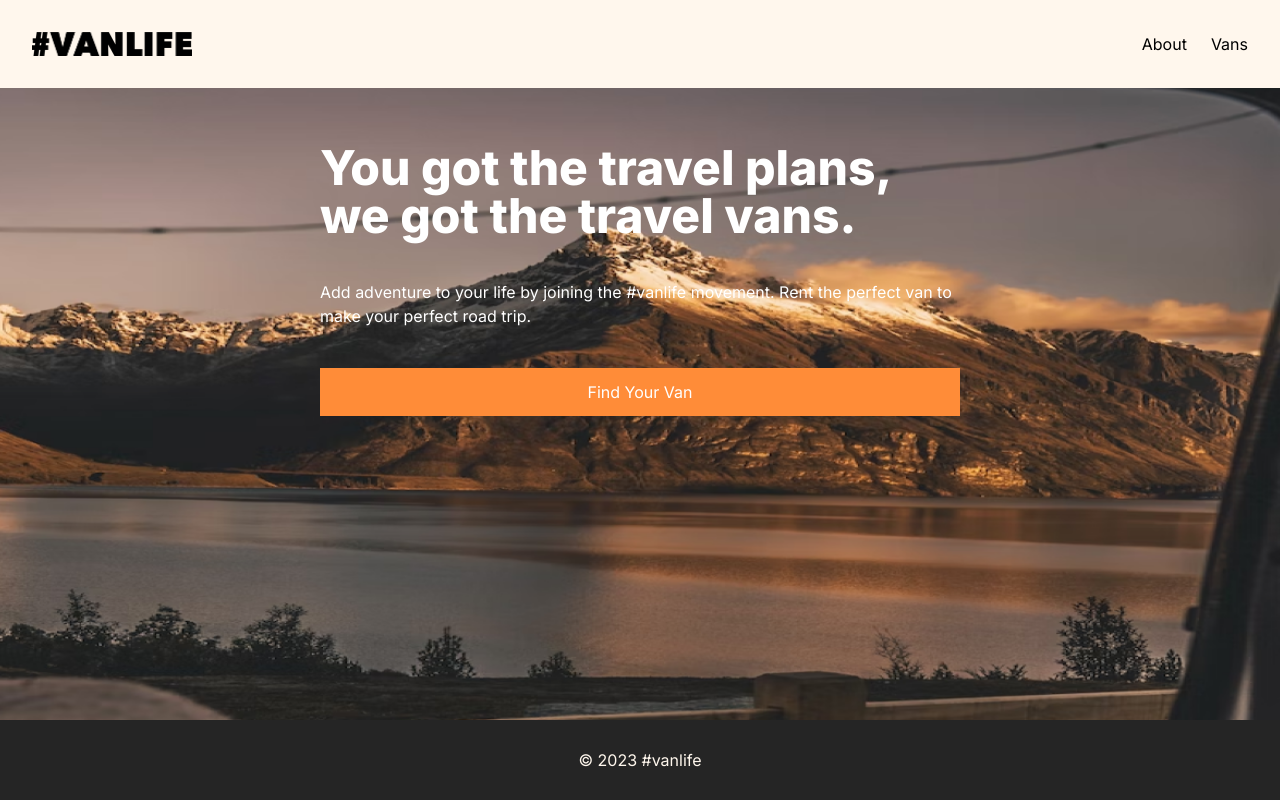
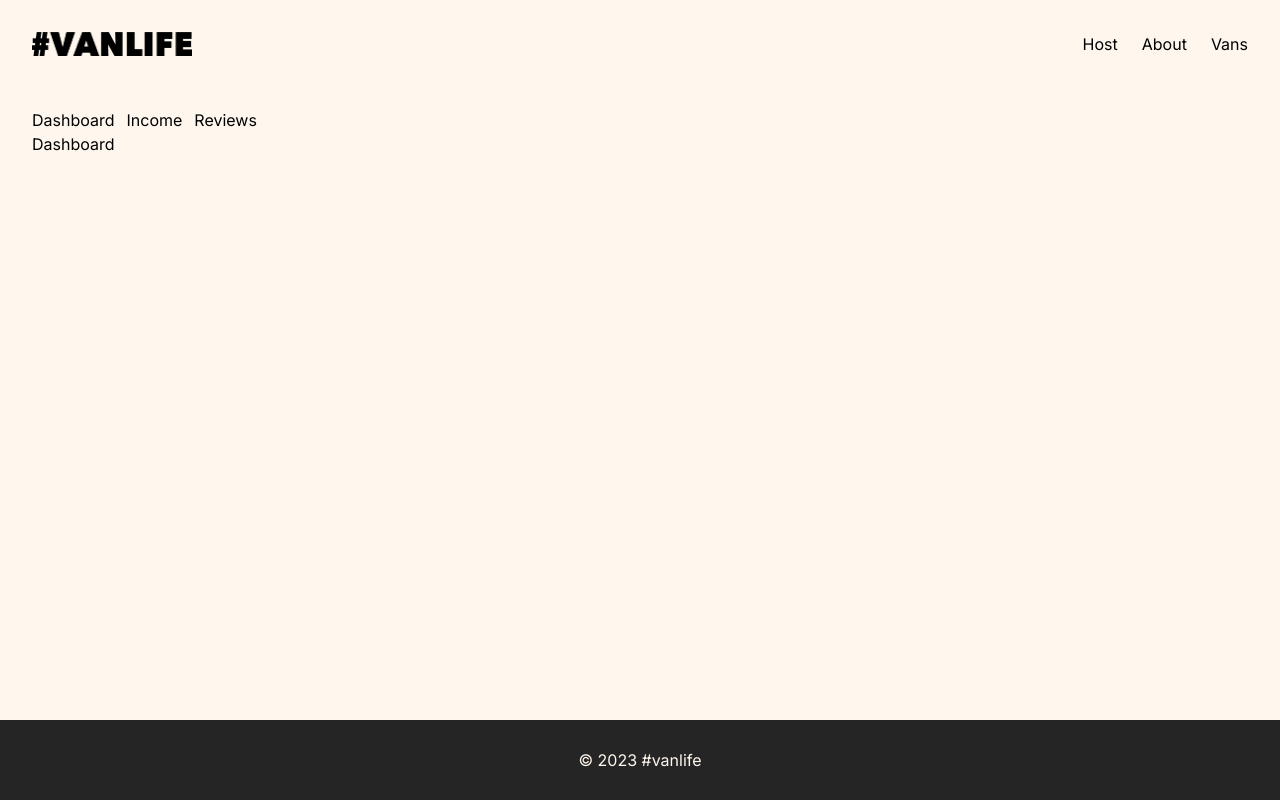
Before and after one commit to stvrdeol/vanlife, a React (Vite) app: page /host in a window 1280 px wide. Built offline with nearby package versions, Linux system fonts and the light colour scheme; what miragejs would draw is missing.

Commit message:
created a new host route and inside it new nested routes to the host

```diff
--- a/src/App.jsx
+++ b/src/App.jsx
@@ -2,19 +2,28 @@ import { Route, Routes } from "react-router-dom";
 import Layout from "./components/Layout";
 import About from "./pages/About";
 import Home from "./pages/Home";
-import Van from "./pages/Van";
-import Vans from "./pages/Vans";
+import Dashboard from "./pages/host/Dashboard";
+import Host from "./pages/host/Host";
+import Income from "./pages/host/Income";
+import Reviews from "./pages/host/Reviews";
+import Van from "./pages/vans/Van";
+import Vans from "./pages/vans/Vans";
 import "./server";
 function App() {
   return (
     <>
       <Routes>
-        <Route element={<Layout />}>
-          <Route path="/" element={<Home />} />
-          <Route path="/about" element={<About />} />
-          <Route path="/vans" element={<Vans />} />
+        <Route path="/" element={<Layout />}>
+          <Route index element={<Home />} />
+          <Route path="host" element={<Host />}>
+            <Route index element={<Dashboard />} />
+            <Route path="income" element={<Income />} />
+            <Route path="reviews" element={<Reviews />} />
+          </Route>
+          <Route path="about" element={<About />} />
+          <Route path="vans" element={<Vans />} />
           <Route path="*" element={<Home />} />
-          <Route path="/vans/:id" element={<Van />} />
+          <Route path="vans/:id" element={<Van />} />
         </Route>
       </Routes>
     </>
--- a/src/pages/Nav.jsx
+++ b/src/pages/Nav.jsx
@@ -2,12 +2,15 @@ import { Link } from "react-router-dom";
 import logo from "../assets/logog.png";
 function Nav() {
   return (
-    <header className="flex bg-[#FFF7ED] p-8 items-center justify-between  ">
+    <header className="flex bg-[#FFF7ED] p-8 items-center gap-3 justify-between  ">
       <Link to="/">
         <img src={logo} alt="logo" className="w-40" />
       </Link>
       <nav>
         <ul className="flex gap-6">
+          <li>
+            <Link to="/host">Host</Link>
+          </li>
           <li>
             <Link to="/about">About</Link>
           </li>
--- /dev/null
+++ b/src/pages/host/Dashboard.jsx
@@ -0,0 +1,5 @@
+function Dashboard() {
+  return <div>Dashboard</div>;
+}
+
+export default Dashboard;
--- /dev/null
+++ b/src/pages/host/Host.jsx
@@ -0,0 +1,24 @@
+import { Link, Outlet } from "react-router-dom";
+
+function Host() {
+  return (
+    <section className="py-5 px-8">
+      <nav>
+        <ul className="flex  gap-3">
+          <li>
+            <Link to={"/host"}>Dashboard</Link>
+          </li>
+          <li>
+            <Link to={"/host/income"}>Income</Link>
+          </li>
+          <li>
+            <Link to={"/host/reviews"}>Reviews</Link>
+          </li>
+        </ul>
+      </nav>
+      <Outlet />
+    </section>
+  );
+}
+
+export default Host;
--- /dev/null
+++ b/src/pages/host/Income.jsx
@@ -0,0 +1,5 @@
+function Income() {
+  return <div>Income</div>;
+}
+
+export default Income;
--- /dev/null
+++ b/src/pages/host/Reviews.jsx
@@ -0,0 +1,5 @@
+function Reviews() {
+  return <div>Reviews</div>;
+}
+
+export default Reviews;
--- a/src/pages/Van.jsx
+++ b/src/pages/vans/Van.jsx
@@ -1,6 +1,6 @@
 import { useEffect, useState } from "react";
 import { useParams } from "react-router-dom";
-import Loader from "../components/Loader";
+import Loader from "../../components/Loader";
 function Van() {
   const param = useParams();
   const [van, setVan] = useState(null);
--- a/src/pages/Vans.jsx
+++ b/src/pages/vans/Vans.jsx
@@ -1,6 +1,6 @@
 import { useEffect, useState } from "react";
 import { Link } from "react-router-dom";
-import Loader from "../components/Loader";
+import Loader from "../../components/Loader";
 function Vans() {
   const [vans, setVans] = useState([]);
   function setTypeClass(type) {
```
